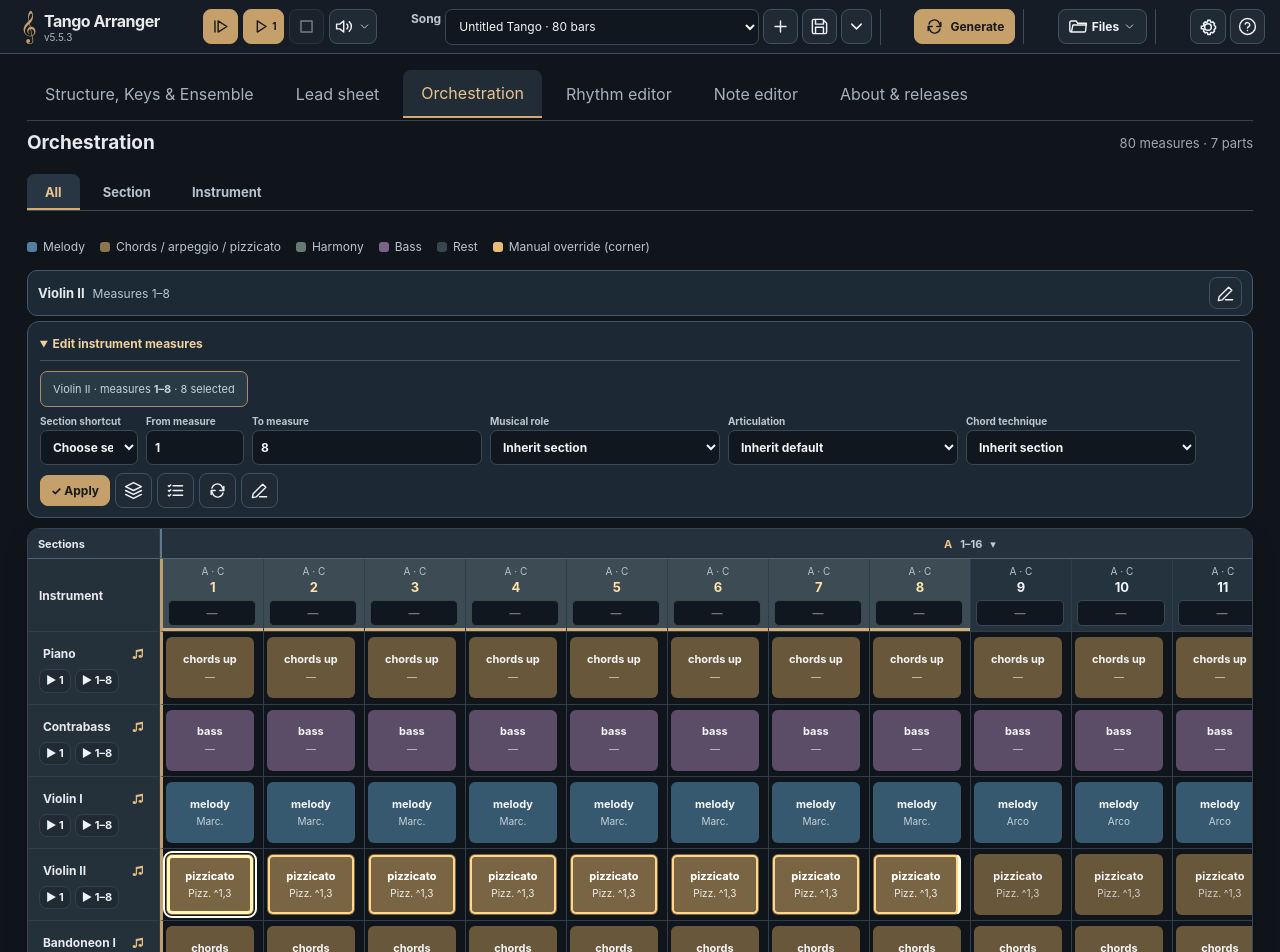
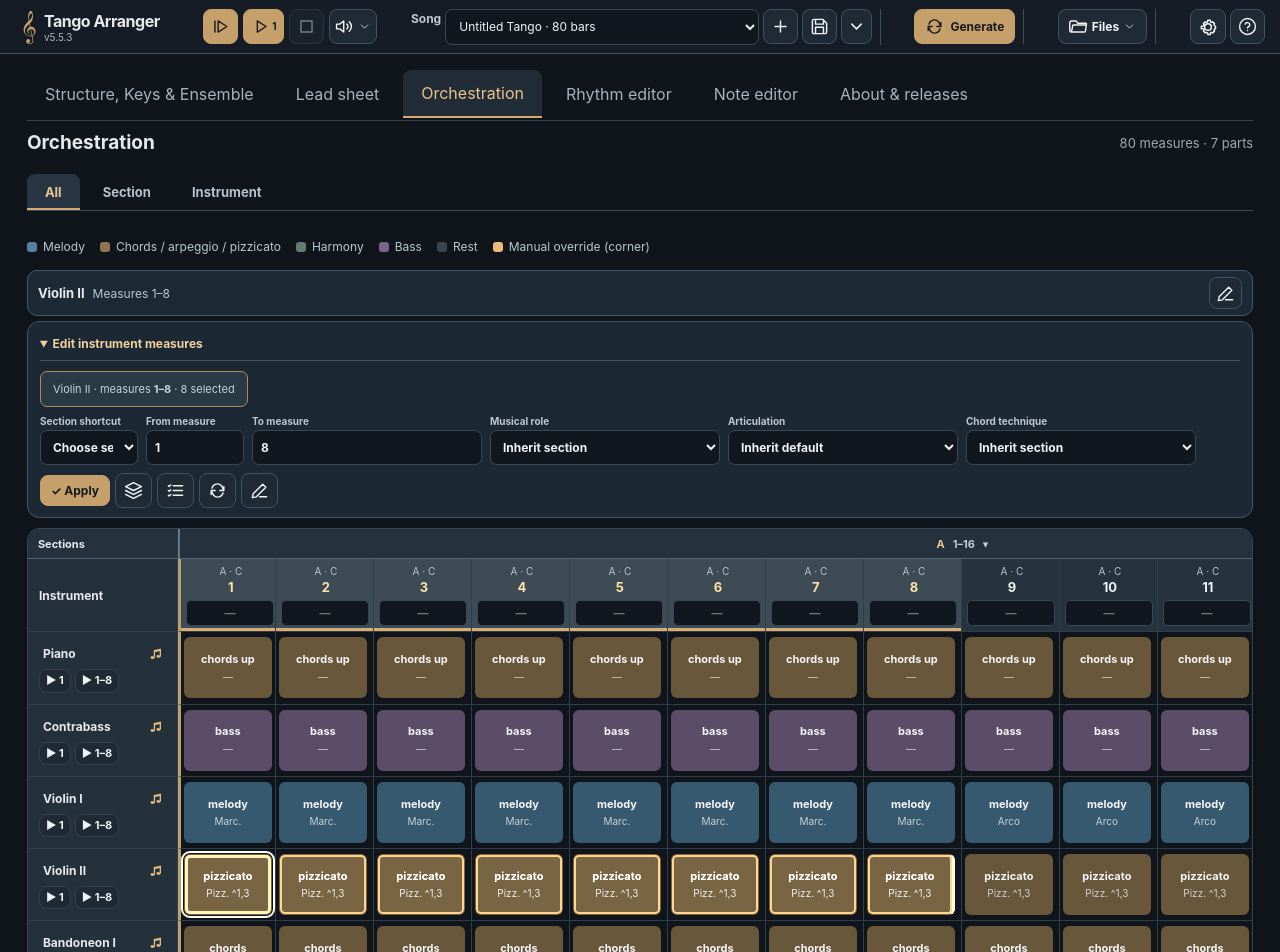
Before and after one commit to niwrA/tango-arranger, a Vue app: page / in a window 1280 px wide. Shown: the top 952 px of the page. Built offline with nearby package versions, Linux system fonts and the light colour scheme.

Commit message:
Keep orchestration measure columns fixed width on wide screens

```diff
--- a/src/style.css
+++ b/src/style.css
@@ -805,3 +805,12 @@ main{width:100%;max-width:none;padding:26px clamp(16px,2.5vw,48px) 70px}
 .song-map .song-map-section-toggle span{color:#c0ccd5}
 .song-map .song-map-section-toggle:hover{background:#344653}
 .song-map .song-map-section-toggle:focus-visible{outline:2px solid #e7c38e;outline-offset:-2px}
+
+/* Keep orchestration measure columns at a constant width on wide screens.
+   Extra viewport width remains unused instead of stretching a collapsed section. */
+.song-map-scroll .song-map{width:max-content;min-width:0;table-layout:auto}
+.song-map-scroll .song-map thead tr:not(.song-map-section-row)>th:not(.sticky-instrument),
+.song-map-scroll .song-map tbody td{width:98px;min-width:98px;max-width:98px;box-sizing:border-box}
+.song-map-scroll .song-map .sticky-instrument{width:150px;min-width:150px;max-width:150px;box-sizing:border-box}
+.song-map-scroll .song-map .song-map-section-heading{padding:0;max-width:none}
+.song-map-scroll .song-map .song-map-section-toggle{min-width:0;overflow:hidden}
```
